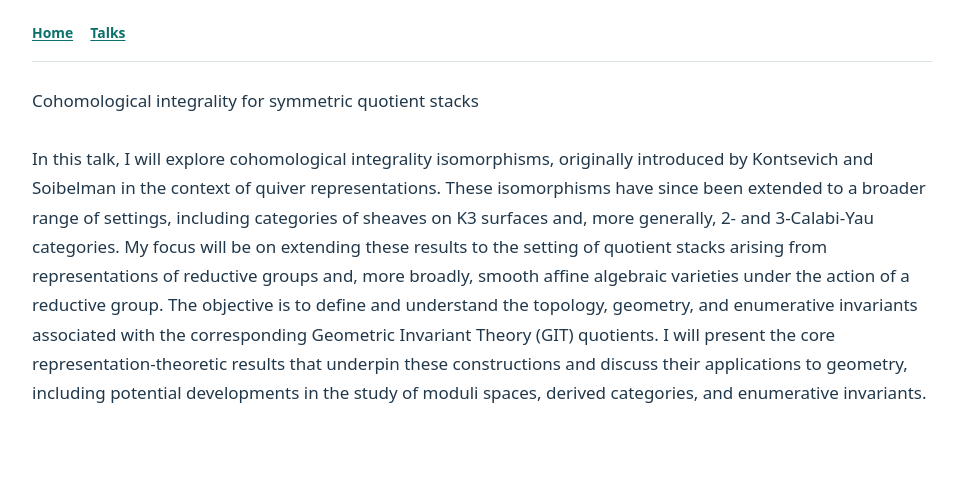
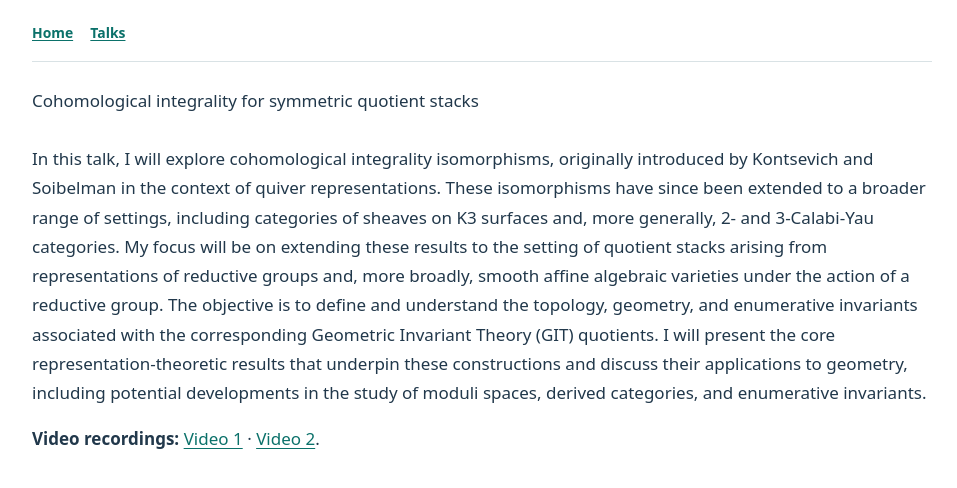
Before and after one commit to hennlu/hennlu.github.io, a Jekyll site: the page ImperialOctober2024.html, which Jekyll copies as it is, in a window 1280 px wide. Shown: the top 488 px of the page, without its empty margins (158-1115 px from the left). Built offline with Jekyll 4.4.1, drawn with Linux system fonts in a browser that asks for light colours.

Commit message:
Add video information to ImperialOctober2024.html

```diff
--- a/ImperialOctober2024.html
+++ b/ImperialOctober2024.html
@@ -25,5 +25,7 @@ In this talk, I will explore cohomological integrality isomorphisms, originally
 
 The objective is to define and understand the topology, geometry, and enumerative invariants associated with the corresponding Geometric Invariant Theory (GIT) quotients. I will present the core representation-theoretic results that underpin these constructions and discuss their applications to geometry, including potential developments in the study of moduli spaces, derived categories, and enumerative invariants.
 
+<p><strong>Video recordings:</strong> <a href="https://www.youtube.com/watch?v=Umim2ekLtfc">Video 1</a> · <a href="https://www.youtube.com/watch?v=UZU-Cvupve8">Video 2</a>.</p>
+
 </body>
 </html>
```
